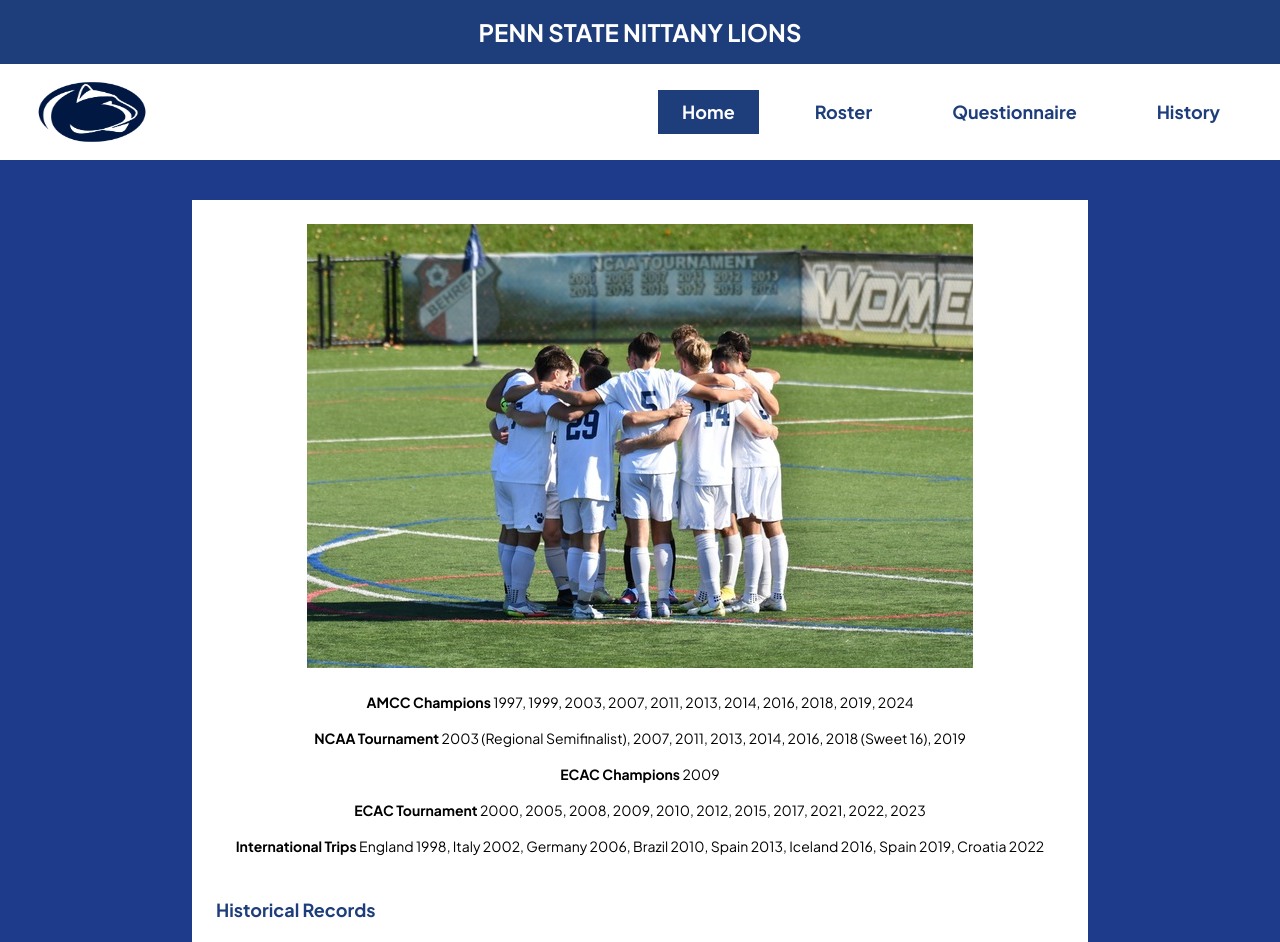
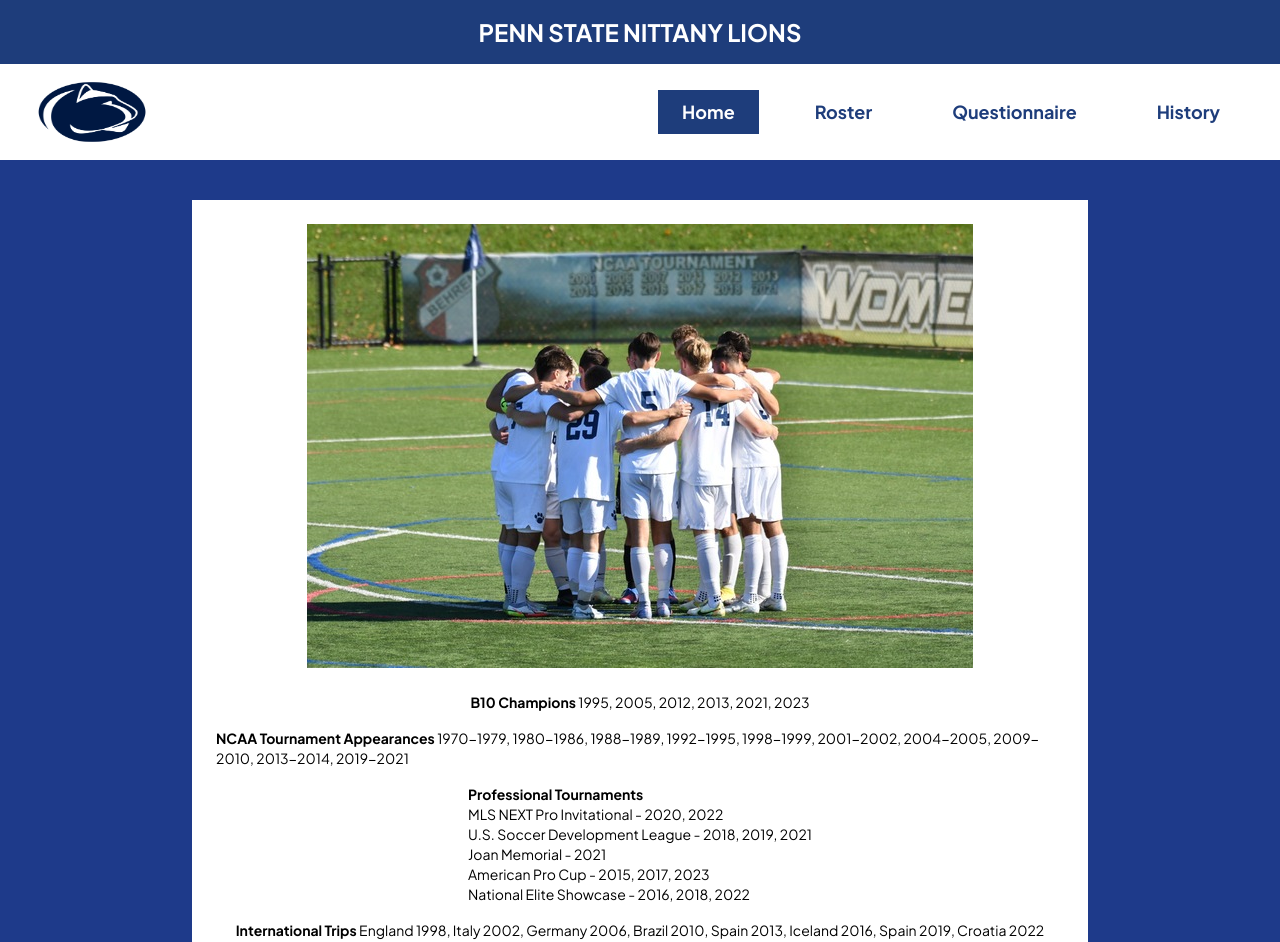
Before and after one commit to battisbog/temp-ros, a React (Vite) app: page /history in a window 1280 px wide. Shown: the top 942 px of the page. Built offline with nearby package versions, Linux system fonts and the light colour scheme.

Commit message:
first commit

```diff
--- a/src/pages/History/HIstory.jsx
+++ b/src/pages/History/HIstory.jsx
@@ -12,20 +12,24 @@
         {/* Achievements Section */}
         <div className="flex flex-col justify-center items-center text-sm text-black mb-6">
           <p className="mb-4">
-            <strong>AMCC Champions</strong> 1997, 1999, 2003, 2007, 2011, 2013,
-            2014, 2016, 2018, 2019, 2024
+            <strong>B10 Champions</strong> 1995, 2005, 2012, 2013, 2021, 2023
           </p>
           <p className="mb-4">
-            <strong>NCAA Tournament</strong> 2003 (Regional Semifinalist), 2007,
-            2011, 2013, 2014, 2016, 2018 (Sweet 16), 2019
+            <strong>NCAA Tournament Appearances</strong> 1970-1979, 1980-1986, 1988-1989, 1992-1995, 1998-1999, 2001-2002, 2004-2005, 2009-2010, 2013-2014, 2019-2021
           </p>
           <p className="mb-4">
-            <strong>ECAC Champions</strong> 2009
-          </p>
-          <p className="mb-4">
-            <strong>ECAC Tournament</strong> 2000, 2005, 2008, 2009, 2010, 2012,
-            2015, 2017, 2021, 2022, 2023
-          </p>
+          <strong>Professional Tournaments</strong>
+          <br />
+          MLS NEXT Pro Invitational - 2020, 2022
+          <br />
+          U.S. Soccer Development League - 2018, 2019, 2021
+          <br />
+          Joan Memorial - 2021
+          <br />
+          American Pro Cup - 2015, 2017, 2023
+          <br />
+          National Elite Showcase - 2016, 2018, 2022
+        </p>
           <p className="mb-4">
             <strong>International Trips</strong> England 1998, Italy 2002,
             Germany 2006, Brazil 2010, Spain 2013, Iceland 2016, Spain 2019,
```
